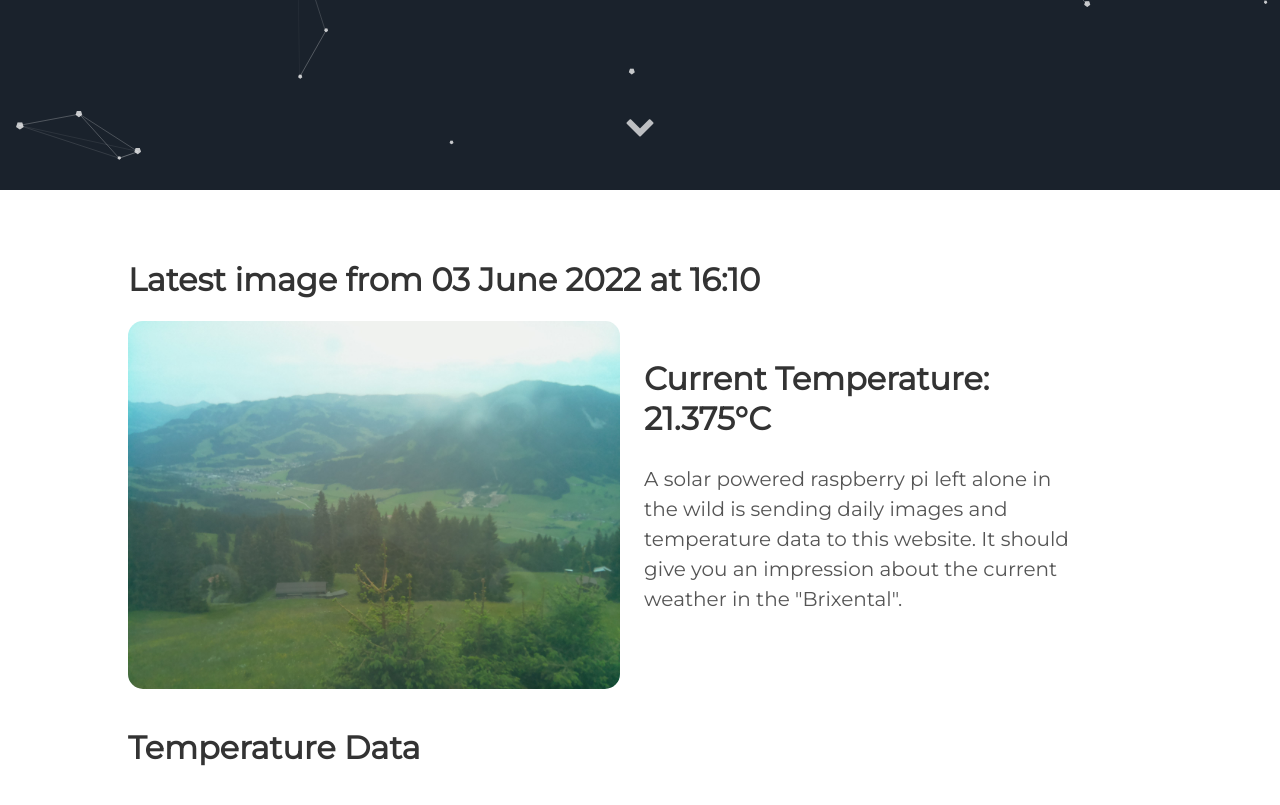
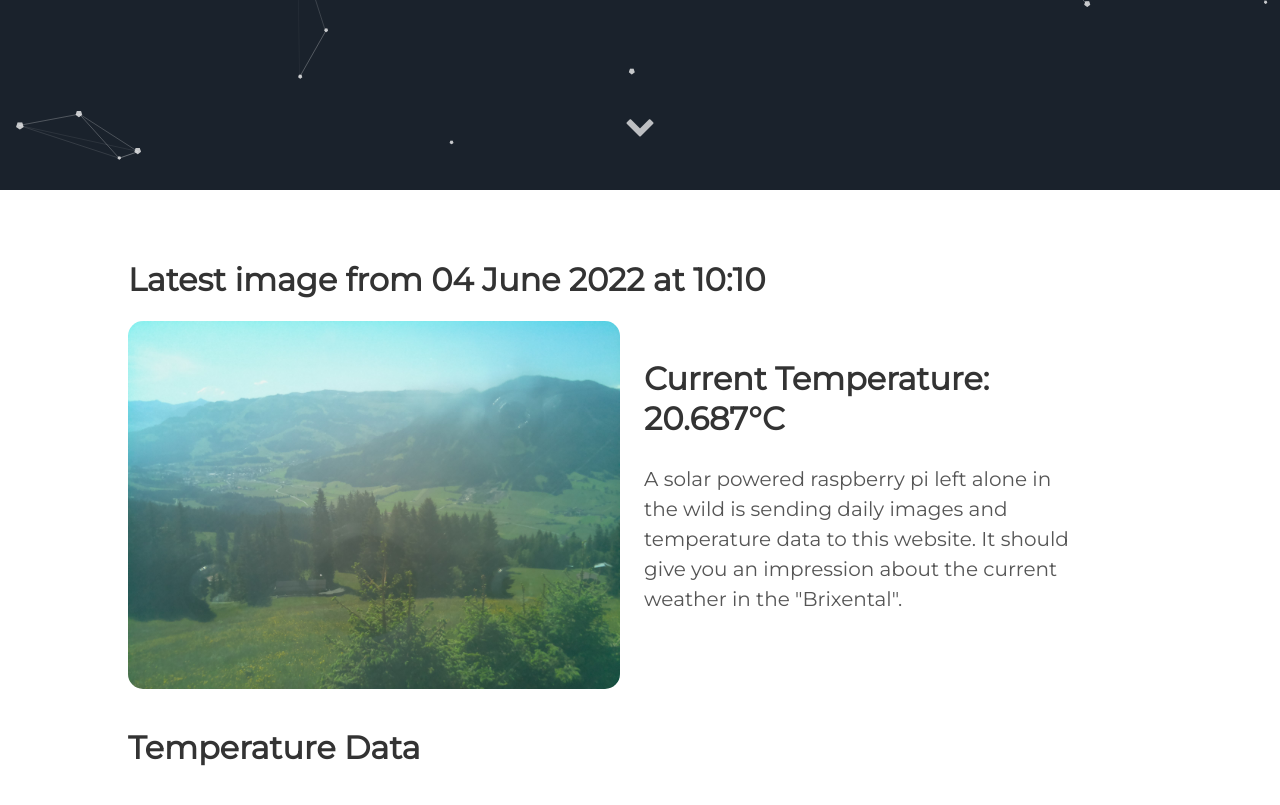
Before and after one commit to vektorious/vektorious.github.io, a Jekyll site: the page built from resources/huette.md, in a window 1280 px wide and 900 px high, scrolled down 710 px. Shown: the top 805 px of the window. Built offline with Jekyll 4.4.1, drawn with Linux system fonts in a browser that asks for light colours.

Commit message:
I'm a bot beep boop

```diff
--- a/resources/huette.md
+++ b/resources/huette.md
@@ -6,13 +6,13 @@ image: '/assets/img/'
 description: 'Live image from the Austrian alps'
 twitter_text: ' '
 ---
-## Latest image from 03 June 2022 at 16:10
+## Latest image from 04 June 2022 at 10:10
 <div class="huette">
   <div class="huette-image">
     <img src="{{ "/assets/img/huette.jpg" | prepend: site.baseurl }}">
   </div>
   <div class="huette-text">
-        <h2>Current Temperature: 21.375°C</h2>
+        <h2>Current Temperature: 20.687°C</h2>
         <p>A solar powered raspberry pi left alone in the wild is sending daily images and temperature data to this website. It should give you an impression about the current weather in the "Brixental".</p>
 
   </div>
```
Also changed, not shown: rpi-script/2022-06-04_100915.txt (renamed from rpi-script/2022-06-03_160915.txt, +5 -5 lines), rpi-script/huette.md (+2 -2 lines), assets/img/huette.jpg, assets/img/temp_plot.png, rpi-script/temp_plot.png, 1 other file.
